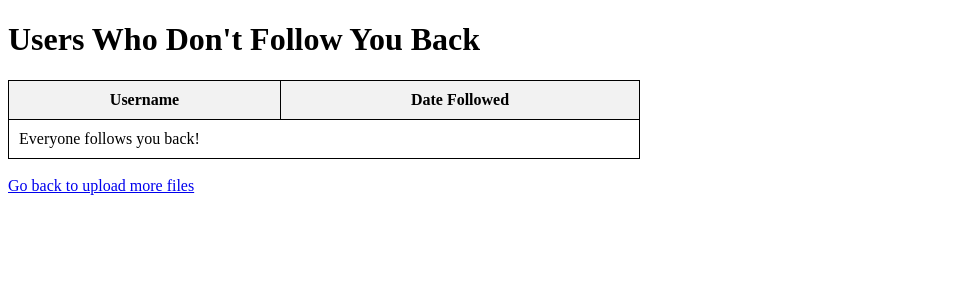
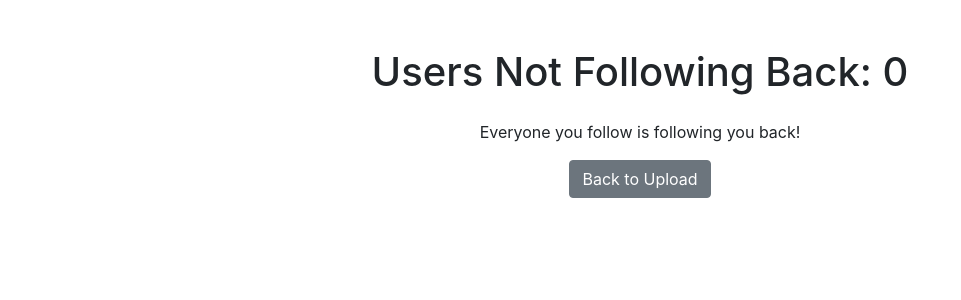
Before and after one commit to MarioArocaPaez/instagram_followers, a Django app: template followers_app/templates/result.html in a window 1280 px wide. Shown: the top 300 px of the page, without its empty margins (0-961 px from the left). Run offline with Django 5.2, Linux system fonts and the light colour scheme; the template is opened without the code that fills it, so the values that code supplies are empty; some libraries are stand-ins or nearby versions.

Commit message:
feat: add user count

```diff
--- a/followers_app/templates/result.html
+++ b/followers_app/templates/result.html
@@ -2,40 +2,58 @@
 <!DOCTYPE html>
 <html>
 <head>
-    <title>Instagram Non-Followers</title>
-    <style>
-        table {
-            width: 50%;
-            border-collapse: collapse;
-        }
-        table, th, td {
-            border: 1px solid black;
-            padding: 10px;
-        }
-        th {
-            background-color: #f2f2f2;
-        }
-    </style>
+    <title>Results - Instagram Followers Check</title>
+    <!-- Include Bootstrap CSS from CDN -->
+    <link rel="stylesheet" href="https://stackpath.bootstrapcdn.com/bootstrap/4.5.2/css/bootstrap.min.css">
+    <meta name="viewport" content="width=device-width, initial-scale=1, shrink-to-fit=no">
 </head>
 <body>
-    <h1>Users Who Don't Follow You Back</h1>
-    <table>
+    <div class="container mt-5">
+        <div class="row justify-content-center">
+            <div class="col-md-10">
+                <h1 class="text-center mb-4">
+                    Users Not Following Back:
+                    {% if not_following_back_details %}
+                        {{ not_following_back_count }}
+                    {% else %}
+                        0
+                    {% endif %}
+                </h1>
+
+                {% if not_following_back_details %}
+                    <div class="table-responsive">
+                        <table class="table table-bordered table-hover mt-4">
+                            <thead class="thead-dark">
                                 <tr>
-            <th>Username</th>
-            <th>Date Followed</th>
+                                    <th scope="col">Username</th>
+                                    <th scope="col">Instagram Link</th>
+                                    <th scope="col">Followed On</th>
                                 </tr>
+                            </thead>
+                            <tbody>
                                 {% for user in not_following_back_details %}
                                     <tr>
-                <td><a href="{{ user.href }}" target="_blank">{{ user.username }}</a></td>
+                                        <td>{{ user.username }}</td>
+                                        <td><a href="{{ user.href }}" target="_blank">{{ user.href }}</a></td>
                                         <td>{{ user.follow_date }}</td>
                                     </tr>
-        {% empty %}
-            <tr>
-                <td colspan="2">Everyone follows you back!</td>
-            </tr>
                                 {% endfor %}
+                            </tbody>
                         </table>
-    <br>
-    <a href="/">Go back to upload more files</a>
+                    </div>
+                {% else %}
+                    <p class="mt-4 text-center">Everyone you follow is following you back!</p>
+                {% endif %}
+                <div class="text-center mt-3 mb-0">
+                    <a href="/" class="btn btn-secondary">Back to Upload</a>
+                </div>
+            </div>
+        </div>
+    </div>
+
+    <!-- Include Bootstrap JS and dependencies from CDN -->
+    <script src="https://code.jquery.com/jquery-3.5.1.slim.min.js"></script>
+    <script src="https://cdn.jsdelivr.net/npm/@popperjs/core@2.5.3/dist/umd/popper.min.js"></script>
+    <script src="https://stackpath.bootstrapcdn.com/bootstrap/4.5.2/js/bootstrap.min.js"></script>
 </body>
 </html>
```
Also changed, not shown: followers_app/templates/index.html (+27 -5 lines), followers_app/views.py (+7 -1 lines). Lines whose indentation alone changed are shown as unchanged.
